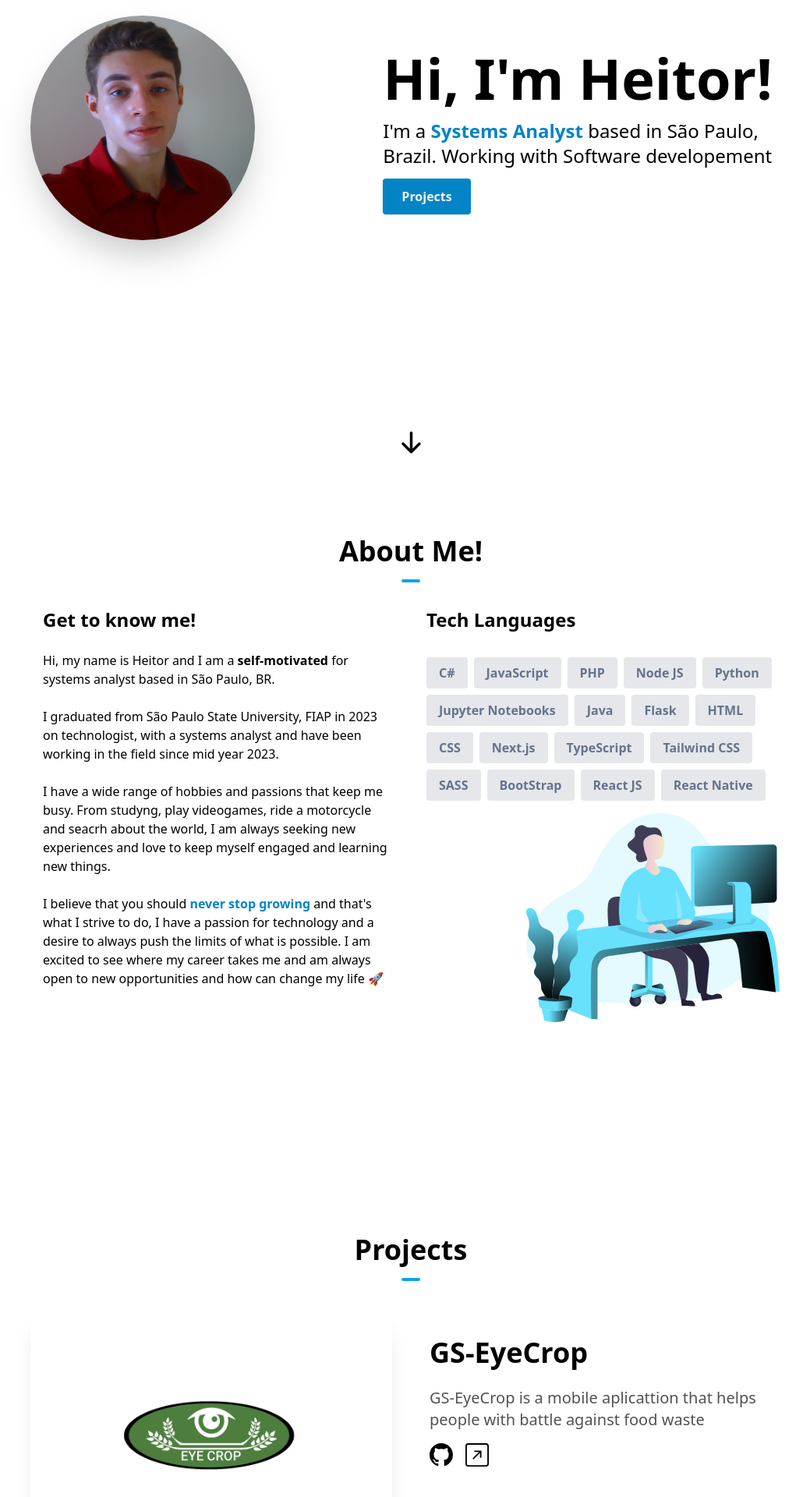
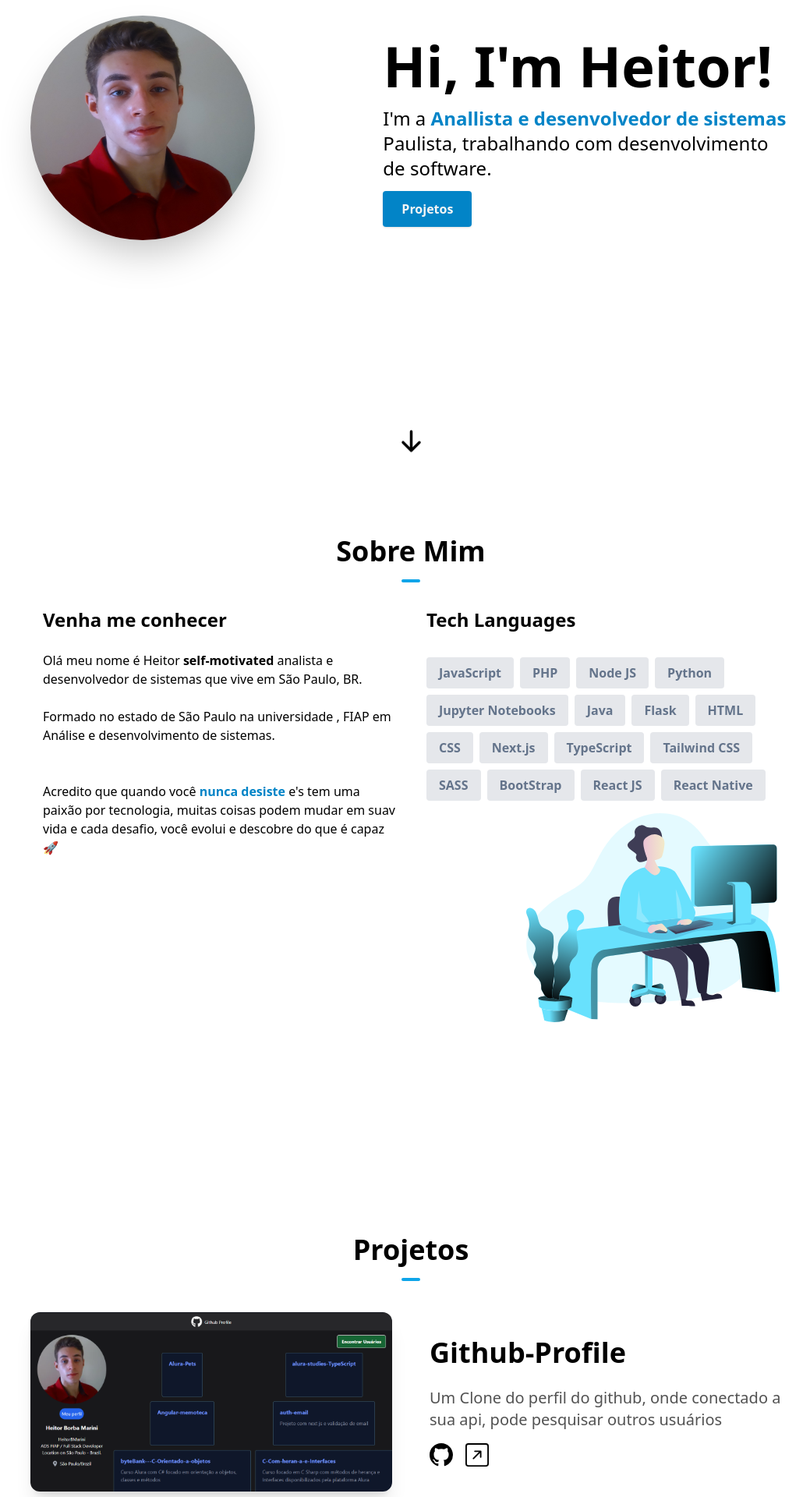
Before and after one commit to HeitorBMarini/portifolio-nextjs-1, a Next.js app: page / in a window 1280 px wide. Shown: the part 220-2140 px from the top of the page at 78% size, without its empty margins (113-1152 px from the left). Built offline with nearby package versions, Linux system fonts and the light colour scheme.

Commit message:
Atualizando texto para Portugues e add novo projeto nos destaques

```diff
--- a/src/components/AboutSection.tsx
+++ b/src/components/AboutSection.tsx
@@ -3,7 +3,7 @@ import Image from "next/image"
 
 const languages = [
 
-  { skill: "C#" },
+
   { skill: "JavaScript" },
   { skill: "PHP" },
   { skill: "Node JS" },
@@ -31,43 +31,34 @@ const AboutSection = () => {
     <section id="about">
       <div className="my-12 pb-12 md:pt-16 md:pb-48">
         <h1 className="text-center font-bold text-4xl">
-          About Me!
+          Sobre Mim
           <hr className="w-6 h-1 mx-auto my-4 bg-sky-500 border-0 rounded"></hr>
         </h1>
 
         <div className="flex flex-col space-y-10 items-stretch justify-center align-top md:space-x-10 md:space-y-0 md:p-4 md:flex-row md:text-left">
           <div className="md:w-1/2 ">
             <h1 className="text-center text-2xl font-bold mb-6 md:text-left">
-              Get to know me!
+             Venha me conhecer
             </h1>
             <p>
-              Hi, my name is Heitor and I am a{" "}
-              <span className="font-bold">{" self-motivated"}</span> for systems analyst
-              based in São Paulo, BR.
+              Olá meu nome é Heitor {" "}
+              <span className="font-bold">{" self-motivated"}</span> analista e desenvolvedor de sistemas
+              que vive em  São Paulo, BR.
             </p>
             <br />
             <p>
-              I graduated from São Paulo State University, FIAP in 2023 on technologist,
-              with a systems analyst and have been working in the
-              field since mid year 2023.
+             Formado no estado de  São Paulo na universidade , FIAP em Análise e desenvolvimento de sistemas.
             </p>
             <br />
-            <p>
-              I have a wide range of hobbies and passions that keep me busy.
-              From studyng, play videogames, ride a motorcycle and seacrh about the world,
-              I am always seeking new experiences and love to keep myself
-              engaged and learning new things.
-            </p>
+
             <br />
             <p>
-              I believe that you should{" "}
+             Acredito que quando você{" "}
               <span className="font-bold text-sky-600">
-                never stop growing
+                nunca desiste
               </span>{" "}
-              and that&#39;s what I strive to do, I have a passion for
-              technology and a desire to always push the limits of what is
-              possible. I am excited to see where my career takes me and am
-              always open to new opportunities and how can change my life 🚀
+              e&#39;s tem uma paixão por
+             tecnologia, muitas coisas podem mudar em suav vida e cada desafio, você evolui e descobre do que é capaz 🚀
             </p>
             <br/>
 
--- a/src/components/HeroSection.tsx
+++ b/src/components/HeroSection.tsx
@@ -12,7 +12,7 @@ const HeroSection = () => {
         <div className="md:mt-2 md:w-1/2">
           <Image
             src="/foto-perfil.jpg"
-            alt=""
+            alt="perfil"
             width={295}
             height={295}
             className="rounded-full shadow-2xl max-w-72 max-h-72"
@@ -24,9 +24,9 @@ const HeroSection = () => {
             I&#39;m a{" "}
             <span className="font-semibold text-sky-600">
 
-Systems Analyst{" "}
+Anallista e desenvolvedor de sistemas{" "}
             </span>
-            based in São Paulo, Brazil. Working with Software developement
+           Paulista, trabalhando com desenvolvimento de software.
           </p>
           <Link
             to="projects"
@@ -37,7 +37,7 @@ Systems Analyst{" "}
             offset={-100}
             duration={500}
           >
-            Projects
+            Projetos
           </Link>
         </div>
       </div>
--- a/src/components/ProjectsSection.tsx
+++ b/src/components/ProjectsSection.tsx
@@ -7,16 +7,24 @@ import { BsGithub, BsArrowUpRightSquare } from "react-icons/bs"
 
 const projects = [
   {
+    name: "Github-Profile",
+    description:
+      "Um Clone do perfil do github, onde conectado a sua api, pode pesquisar outros usuários",
+    image: "/githubProfile.png",
+    github: "https://github.com/HeitorBMarini/github-profile",
+    link: "https://github-profile-woad.vercel.app",
+  },
+  {
     name: "GS-EyeCrop",
     description:
-      "GS-EyeCrop is a mobile aplicattion that helps people with battle against food waste ",
+      "GS-EyeCrop é um app mobile que conectado ao ChatGPT, pode fazer análise por meio de imagens sobre uma plantação e dizer sobre sua sáude  ",
     image: "/eye crop.png",
     github: "https://github.com/HeitorBMarini/GS-Eyecrop",
     link: "https://github.com/HeitorBMarini/GS-Eyecrop",
   },
   {
     name: "Tailwind-Css Spotify",
-    description: "A Front-End project with the template of Spotify, made with Tailwind-css and next js",
+    description: "Um template inspirado no Spotify usando tailwind css e Next js",
     image: "/Spotify.png",
     github: "https://github.com/HeitorBMarini/Tailwind-Css-Spotify?tab=readme-ov-file",
     link: "https://tailwind-css-spotify-l9o9.vercel.app/",
@@ -44,7 +52,7 @@ const ProjectsSection = () => {
   return (
     <section id="projects">
       <h1 className="my-10 text-center font-bold text-4xl">
-        Projects
+        Projetos
         <hr className="w-6 h-1 mx-auto my-4 bg-sky-500 border-0 rounded"></hr>
       </h1>
 
```
Also changed, not shown: public/githubProfile.png (added).
